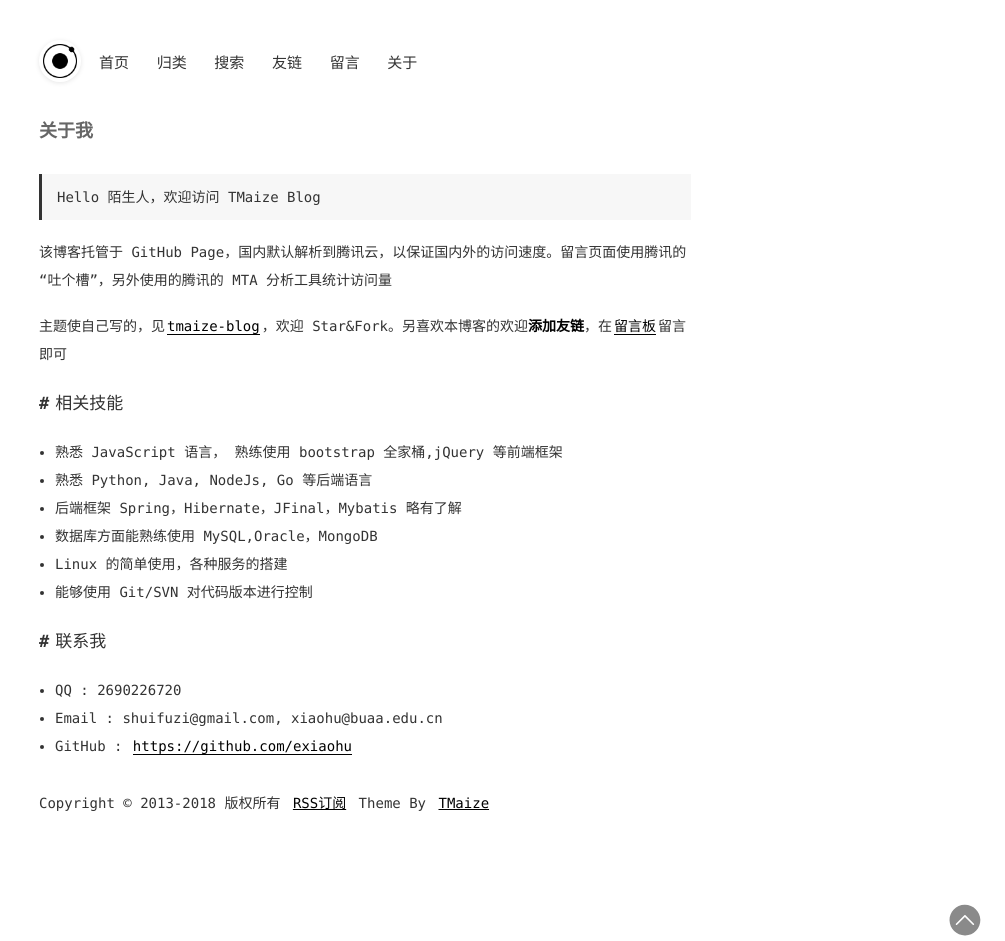
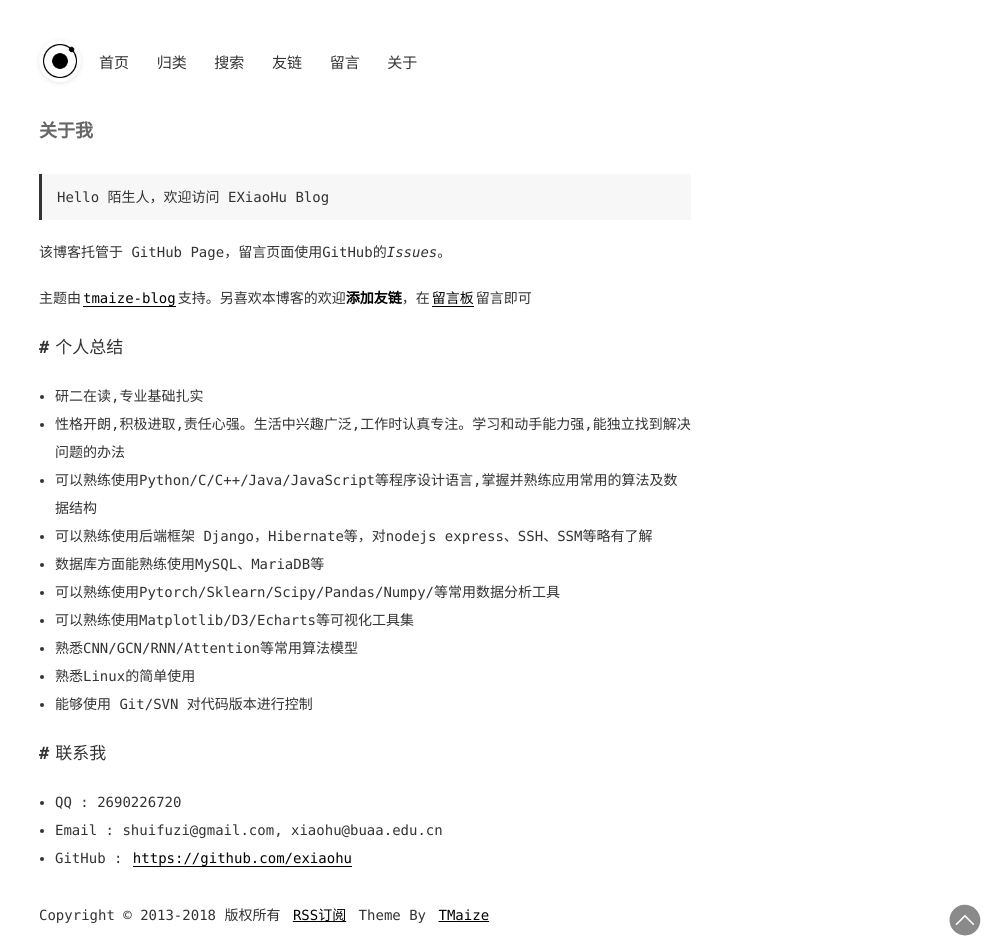
Before and after one commit to byq-luo/exiaohu.github.io, a Jekyll site: the page built from pages/about.md, in a window 1280 px wide. Shown: the whole page, without its empty margins (275-1280 px from the left). Built offline with Jekyll 4.4.1, drawn with Linux system fonts in a browser that asks for light colours.

Commit message:
initial blogs added.

```diff
--- a/_config.yml
+++ b/_config.yml
@@ -3,7 +3,7 @@ encoding: utf-8
 # SEO相关信息
 title: EXiaoHu Blog
 description: EXiaoHu的个人博客
-keywords: EXiaoHu,Blog,Python,Html,JavaScript
+keywords: EXiaoHu, Blog
 author: EXiaoHu
 footerText: 'Copyright © 2013-2018 版权所有'
 
--- a/pages/about.md
+++ b/pages/about.md
@@ -3,25 +3,35 @@ layout: mypost
 title: 关于我
 ---
 
-> Hello 陌生人，欢迎访问 TMaize Blog
+> Hello 陌生人，欢迎访问 EXiaoHu Blog
 
-该博客托管于 GitHub Page，国内默认解析到腾讯云，以保证国内外的访问速度。留言页面使用腾讯的“吐个槽”，另外使用的腾讯的 MTA 分析工具统计访问量
+该博客托管于 GitHub Page，留言页面使用GitHub的*Issues*。
 
-主题使自己写的，见[tmaize-blog](https://github.com/TMaize/tmaize-blog)，欢迎 Star&Fork。另喜欢本博客的欢迎**添加友链**，在[留言板](chat.html)留言即可
+主题由[tmaize-blog](https://github.com/TMaize/tmaize-blog)支持。另喜欢本博客的欢迎**添加友链**，在[留言板](chat.html)留言即可
 
-## 相关技能
+## 个人总结
 
-- 熟悉 JavaScript 语言， 熟练使用 bootstrap 全家桶,jQuery 等前端框架
+- 研二在读,专业基础扎实
 
-- 熟悉 Python, Java, NodeJs, Go 等后端语言
+- 性格开朗,积极进取,责任心强。生活中兴趣广泛,工作时认真专注。学习和动手能力强,能独立找到解决问题的办法
 
-- 后端框架 Spring，Hibernate，JFinal，Mybatis 略有了解
+- 可以熟练使用Python/C/C++/Java/JavaScript等程序设计语言,掌握并熟练应用常用的算法及数据结构
 
-- 数据库方面能熟练使用 MySQL,Oracle，MongoDB
+- 可以熟练使用后端框架 Django，Hibernate等，对nodejs express、SSH、SSM等略有了解
 
-- Linux 的简单使用，各种服务的搭建
+- 数据库方面能熟练使用MySQL、MariaDB等
+
+- 可以熟练使用Pytorch/Sklearn/Scipy/Pandas/Numpy/等常用数据分析工具
+
+- 可以熟练使用Matplotlib/D3/Echarts等可视化工具集
+
+- 熟悉CNN/GCN/RNN/Attention等常用算法模型
+
+- 熟悉Linux的简单使用
 
 - 能够使用 Git/SVN 对代码版本进行控制
+
+
 
 ## 联系我
 
```
